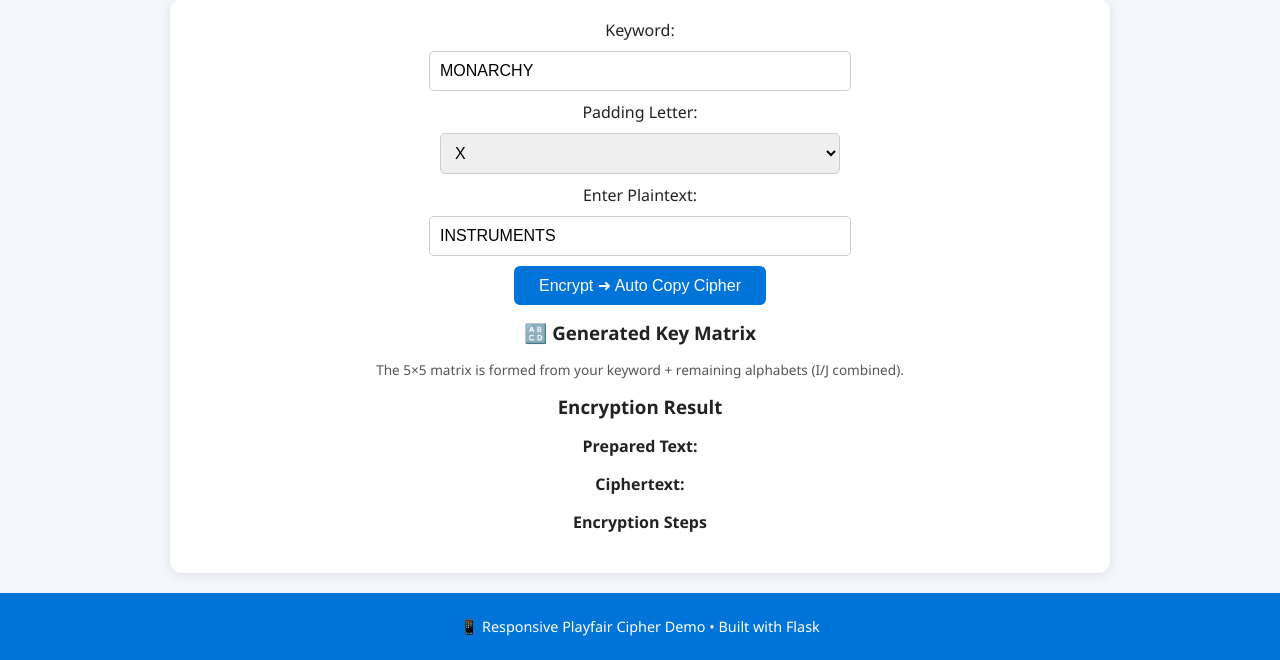
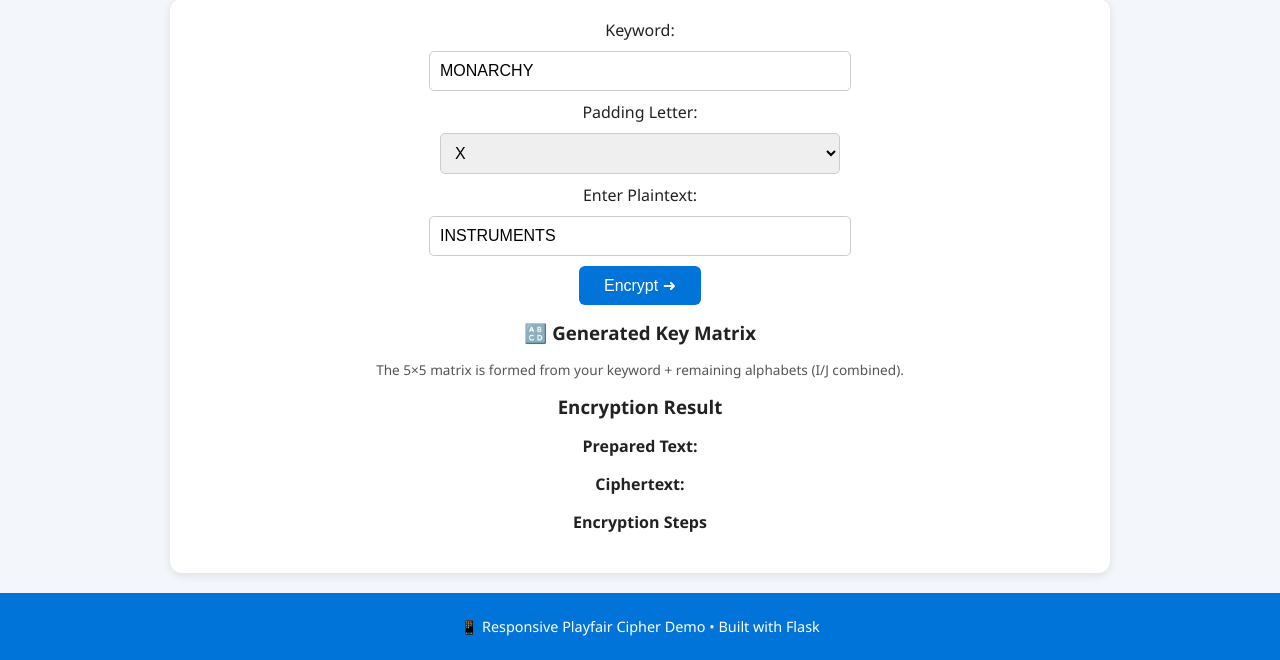
Before and after one commit to Sadikcserymec077/playfair, a Flask app: page / in a window 1280 px wide. Shown: the part 109-769 px from the top of the page. Run offline with Flask 3, Linux system fonts and the light colour scheme.

Commit message:
some changes done

```diff
--- a/templates/index.html
+++ b/templates/index.html
@@ -28,7 +28,7 @@
       <input id="plaintext" placeholder="Enter message to encrypt" value="INSTRUMENTS">
 
       <div class="controls">
-        <button onclick="encryptFlow()">Encrypt ➜ Auto Copy Cipher</button>
+        <button onclick="encryptFlow()">Encrypt ➜ </button>
       </div>
     </div>
 
@@ -59,7 +59,7 @@
       <input id="ciphertext" placeholder="Ciphertext will appear here automatically">
 
       <div class="controls">
-        <button onclick="decryptFlow()">Decrypt</button>
+        <button onclick="decryptFlow()">Decrypt ➜</button>
       </div>
 
       <h3>Decryption Result</h3>
```
